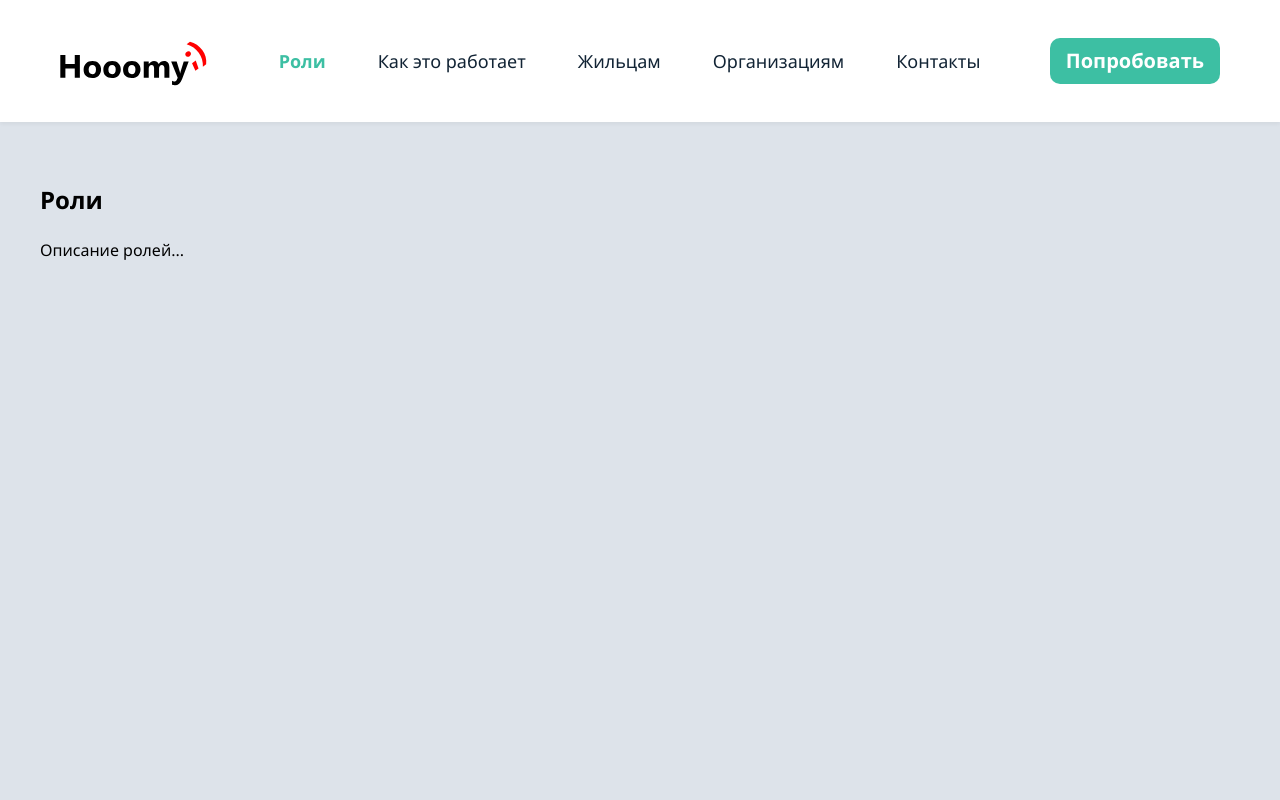
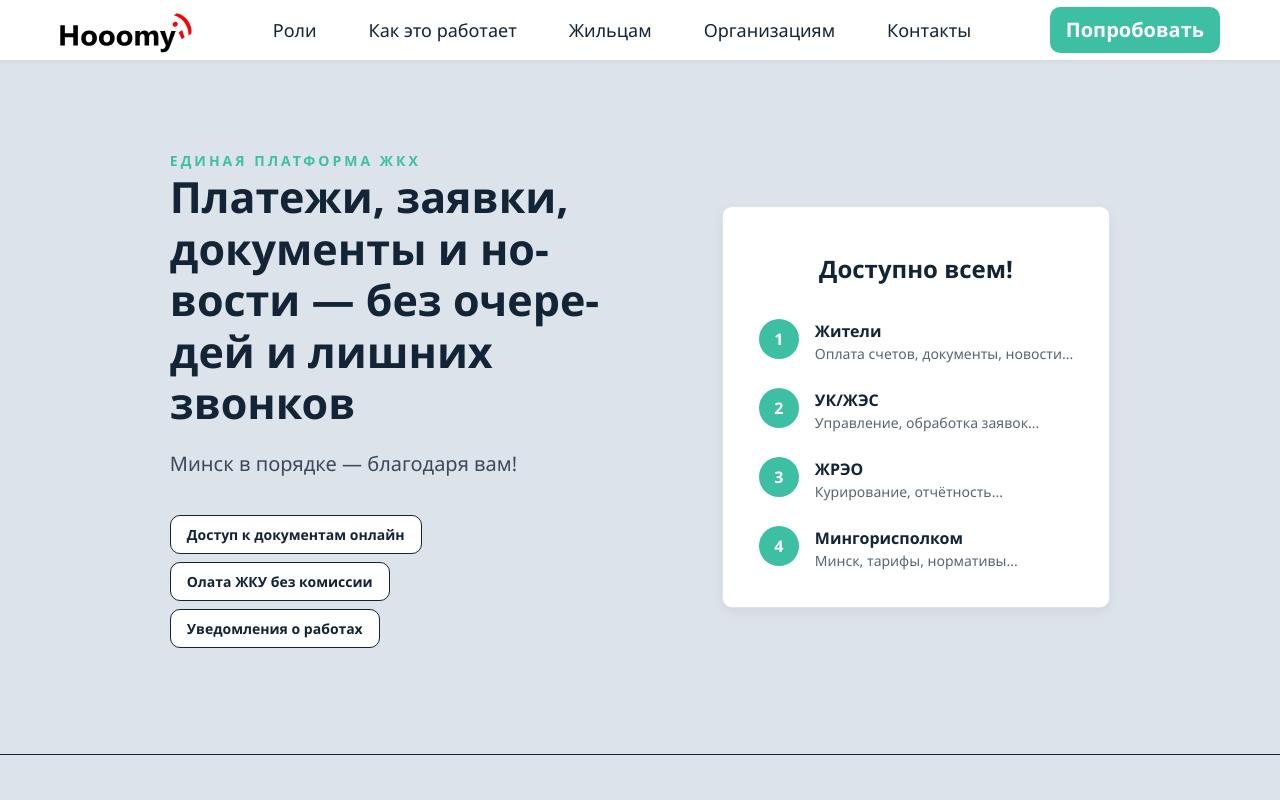
Before and after one commit to HooomyDev/Hooomy.Front, a React (Create React App) app: page / in a window 1280 px wide. Shown: the top 800 px of the page. Built offline with nearby package versions, Linux system fonts and the light colour scheme.

Commit message:
Landing page

```diff
--- a/public/index.html
+++ b/public/index.html
@@ -1,5 +1,5 @@
 <!DOCTYPE html>
-<html lang="en">
+<html lang="ru">
   <head>
     <meta charset="utf-8" />
     <link rel="icon" href="%PUBLIC_URL%/favicon.ico" />
--- a/src/components/Navbar/Navbar.jsx
+++ b/src/components/Navbar/Navbar.jsx
@@ -46,7 +46,7 @@ export default function Navbar() {
       {filteredLinks.map((link) => {
         if (link.type === "route") {
           return (
-            <Link key={link.to} to={link.to} className={styles.navLink}>
+            <Link key={link.to} to={link.to} className={`${styles.navLink} ${activeId === link.to ? styles.activeLink : ""}`}>
               {link.label}
             </Link>
           );
--- a/src/components/landing/Header/LandingHeader.module.css
+++ b/src/components/landing/Header/LandingHeader.module.css
@@ -1,8 +1,6 @@
-@import '../../../styles/variables.css';
-@import '../../../styles/global.css';
-
 .header {
   position: sticky;
+  height: 60px;
   top: 0;
   background-color: var(--main-color);
   display: flex;
@@ -13,7 +11,6 @@
   z-index: 1000;
 }
 
-
   .logo {
     display: flex;
     align-items: center;
@@ -21,7 +18,14 @@
   }
 
   .logo img {
-    height: 50px;
+    height: 45px;
+  }
+
+  .logo:hover {
+    transition:
+     background-color 0.1s ease,
+     transform 0.2s ease;
+    transform: scale(1.05);
   }
 
   .tryButton {
@@ -30,6 +34,7 @@
     padding: 8px 16px;
     border-radius: var(--border-radius);
     text-decoration: none;
+    font-size: var(--font-size-base);
     font-weight: 600;
     transition: background-color 0.3s ease;
     margin: var(--spacing-lg);
@@ -47,11 +52,11 @@
   }
 
   .pageWrapper {
-    flex: 1; /* растягиваем на всю высоту #root */
+    flex: 1;
     display: flex;
     flex-direction: column;
   }
 
   .pageContent {
-    flex: 1; /* толкает футер вниз */
+    flex: 1;
   }
--- /dev/null
+++ b/src/components/landing/Main/Flow/Card.jsx
@@ -0,0 +1,16 @@
+import React from "react";
+import Option from "./Option"
+import styles from "./Card.module.css"
+
+export default function Card(){
+    return (
+        <div className={styles.card}>
+            <h3 className={styles.title}>Доступно всем!</h3>
+
+            <Option number="1" title="Жители" subtitle="Оплата счетов, документы, новости..."/>
+            <Option number="2" title="УК/ЖЭС" subtitle="Управление, обработка заявок..."/>
+            <Option number="3" title="ЖРЭО" subtitle="Курирование, отчётность..."/>
+            <Option number="4" title="Мингорисполком" subtitle="Минск, тарифы, нормативы..."/>
+        </div>
+    );
+}
--- /dev/null
+++ b/src/components/landing/Main/Flow/Card.module.css
@@ -0,0 +1,18 @@
+.card {
+    display: flex;
+    flex-direction: column;
+    justify-content: flex-start;
+    background-color: var(--main-color);
+    border-radius: var(--border-radius);
+    padding: var(--spacing-lg);
+    box-shadow: 0 4px 12px rgba(0, 0, 0, 0.06);
+    border: 1px solid var(--gray-color);
+    margin: var(--spacing-xxl);
+  }
+
+  .title {
+    font-size: var(--font-size-xxl);
+    font-weight: 700;
+    color: var(--font-color);
+    text-align: center;
+  }
--- /dev/null
+++ b/src/components/landing/Main/Flow/Flow.jsx
@@ -0,0 +1,30 @@
+import React from "react";
+import styles from "./Flow.module.css"
+import Card from "./Card";
+
+export default function Flow(){
+    return (
+        <div className={styles.container}>
+            <div className={styles.textContainer}>
+                <p className={styles.name}>
+                    ЕДИНАЯ ПЛАТФОРМА ЖКХ
+                </p>
+                <h1 className={styles.title}>
+                    Платежи, заявки, документы и новости — без очередей и лишних звонков
+                </h1>
+
+                <p className={styles.subtext}>
+                    Минск в порядке — благодаря вам!
+                </p>
+
+                <ul className={styles.features}>
+                    <li>Доступ к документам онлайн</li>
+                    <li>Олата ЖКУ без комиссии</li>
+                    <li>Уведомления о работах</li>
+                </ul>
+            </div>
+
+            <Card/>
+        </div>
+    );
+}
--- /dev/null
+++ b/src/components/landing/Main/Flow/Flow.module.css
@@ -0,0 +1,79 @@
+.container {
+    display: flex;
+    flex-direction: row;
+    align-items: center;
+    justify-content: center;
+    gap: var(--spacing-xxl);
+    width: 100%;
+    margin: 0 auto;
+    padding: 50px 0;
+    border-bottom: 1px solid var(--font-color);
+  }
+
+.textContainer{
+    display: flex;
+    flex-direction: column;
+    align-items: flex-start;
+    justify-content: stretch;
+    min-height: 100%;
+    width: 40%;
+    padding: var(--spacing-xxl);
+    hyphens: auto;
+    word-break: break-word;
+}
+
+  .name {
+    font-size: var(--font-size-sm);
+    font-weight: 600;
+    color: var(--element-color);
+    margin: 0;
+    letter-spacing: 3px;
+  }
+
+  .title {
+    font-size: var(--font-size-title-lg);
+    font-weight: 700;
+    color: var(--font-color);
+    line-height: 1.2;
+    max-width: 100%;
+    margin: 0;
+  }
+
+  .subtext {
+    font-size: var(--font-size-xl);
+    color: var(--font-color);
+    opacity: 0.8;
+    justify-self: flex-end;
+  }
+
+  .container > :last-child {
+    display: flex;
+    height: 100%;
+  }
+
+  .features {
+    list-style: none;
+    display: flex;
+    flex-direction: row;
+    padding: 0;
+    justify-content: space-between;
+    gap: var(--spacing-sm);
+    flex-wrap: wrap;
+  }
+
+  .features li {
+    font-size: var(--font-size-sm);
+    color: var(--font-color);
+    background-color: var(--main-color);
+    padding: var(--spacing-sm) var(--spacing-md);
+    border: 1px solid var(--font-color);
+    border-radius: var(--border-radius);
+    color: var(--font-color);
+    font-weight: 600;
+    transition: background-color 0.2s ease,
+        transform 0.2s ease;
+  }
+
+  .features li:hover{
+    transform: scale(1.05);
+  }
--- /dev/null
+++ b/src/components/landing/Main/Flow/Option.jsx
@@ -0,0 +1,14 @@
+import React from "react";
+import styles from "./Option.module.css"
+
+export default function Option({number, title, subtitle}){
+    return (
+        <div className={styles.step}>
+            <span className={styles.badge}>{number}</span>
+            <div>
+                <span className={styles.title}>{title}</span>
+                <span className={styles.subtitle}>{subtitle}</span>
+            </div>
+        </div>
+    )
+}
--- /dev/null
+++ b/src/components/landing/Main/Flow/Option.module.css
@@ -0,0 +1,42 @@
+.step {
+    display: flex;
+    align-items: flex-start;
+    gap: var(--spacing-md);
+    padding: var(--spacing-sm) var(--spacing-md);
+    border-radius: var(--border-radius);
+    margin-bottom: var(--spacing-sm);
+    transition: background-color 0.2s ease,
+        transform 0.2s ease;
+  }
+
+  .step:hover {
+    transform: scale(1.05);
+    color: #fff;
+  }
+
+  .badge {
+    display: inline-flex;
+    align-items: center;
+    justify-content: center;
+    width: 40px;
+    height: 40px;
+    border-radius: 50%;
+    background-color: var(--element-color);
+    color: #fff;
+    font-weight: 700;
+    font-size: var(--font-size-base);
+  }
+
+  .title {
+    display: block;
+    font-weight: 700;
+    font-size: var(--font-size-base);
+    color: var(--font-color);
+  }
+
+  .subtitle {
+    display: block;
+    font-size: var(--font-size-sm);
+    color: var(--font-color);
+    opacity: 0.7;
+  }
--- a/src/pages/LandingPage/LandingPage.jsx
+++ b/src/pages/LandingPage/LandingPage.jsx
@@ -2,36 +2,16 @@ import React from "react";
 import LandingHeader from "../../components/landing/Header/LandingHeader";
 import Footer from "../../components/Footer/Footer"
 import styles from "./LandingPage.module.css"
+import Flow from "../../components/landing/Main/Flow/Flow";
 
 export default function LandingPage() {
     return (
       <div className={styles.pageWrapper}>
         <LandingHeader />
         <div className={styles.pageContent}>
-        <section id="roles" style={{ height: "100vh", padding: "40px" }}>
-        <h2>Роли</h2>
-        <p>Описание ролей...</p>
-      </section>
-
-      <section id="flow" style={{ height: "100vh", padding: "40px" }}>
-        <h2>Как это работает</h2>
-        <p>Описание процесса...</p>
-      </section>
-
-      <section id="residents" style={{ height: "100vh", padding: "40px" }}>
-        <h2>Жильцам</h2>
-        <p>Информация для жильцов...</p>
-      </section>
-
-      <section id="orgs" style={{ height: "100vh", padding: "40px", background: "#f5f5f5" }}>
-        <h2>Организациям</h2>
-        <p>Здесь будет информация для организаций, партнёров или управляющих компаний.</p>
-      </section>
-
-      <section id="contacts" style={{ height: "100vh", padding: "40px" }}>
-        <h2>Контакты</h2>
-        <p>Как с нами связаться...</p>
-      </section>
+          <Flow/>
+          <Flow/>
+          <Flow/>
         </div>
         <Footer />
       </div>
--- a/src/styles/variables.css
+++ b/src/styles/variables.css
@@ -12,6 +12,7 @@
   --font-size-xl: 20px;
   --font-size-xxl: 24px;
   --font-size-title: 40px;
+  --font-size-title-lg: 43px;
 
   --spacing-xs: 4px;
   --spacing-sm: 8px;
```
